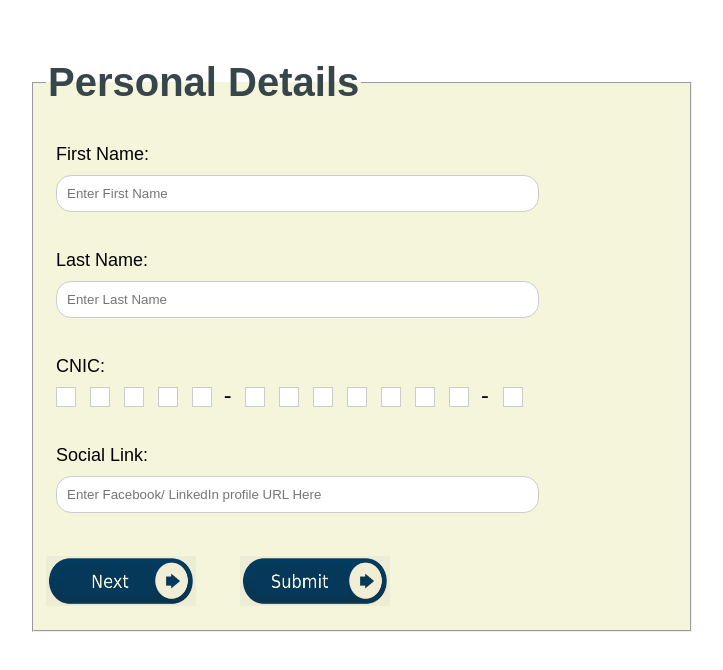
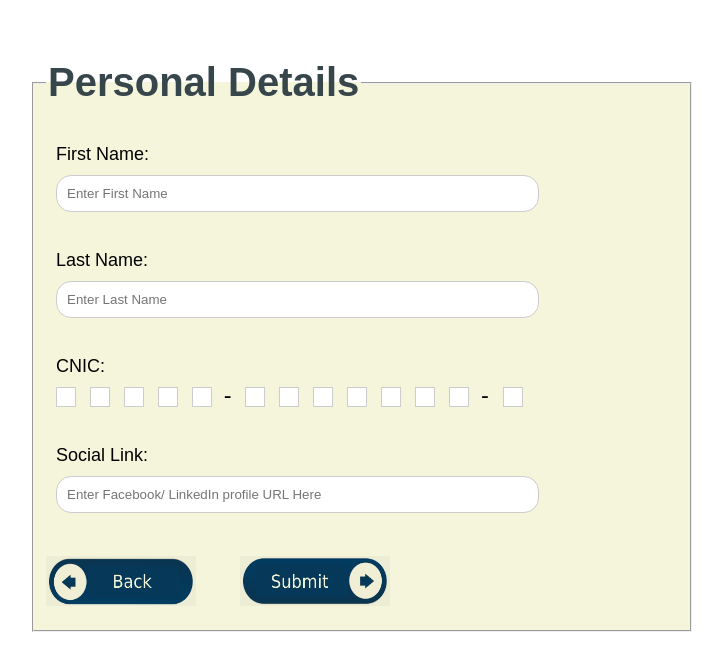
Before and after one commit to Nimraumer-dev/form, a plain HTML site: page files/personal-detail.html in a window 1280 px wide. Shown: the whole page, without its empty margins (278-1001 px from the left). Drawn offline with Linux system fonts and the light colour scheme.

Commit message:
sixth commit

```diff
--- a/files/personal-detail.html
+++ b/files/personal-detail.html
@@ -69,7 +69,7 @@
                 <label for="social-link">Social Link:</label>
                 <input type="url" name="social" id="social" placeholder="Enter Facebook/ LinkedIn profile URL Here " required>
 <br><br>
-            <a href="personal-detail.html"><img src="../image/Next button.jpg"
+            <a href="account.html"><img src="../image/back button.jpg"
                     style="width: 150px; height: 50px; mix-blend-mode: multiply; margin-top: 20px; margin-bottom: 10px;" ></a>
             <a href="./review.html"><img src="../image/submit button.jpg"
                     style="width: 150px; height: 50px; mix-blend-mode: multiply; margin-left: 40px; margin-top: 20px; margin-bottom: 10px;"></a>
```
